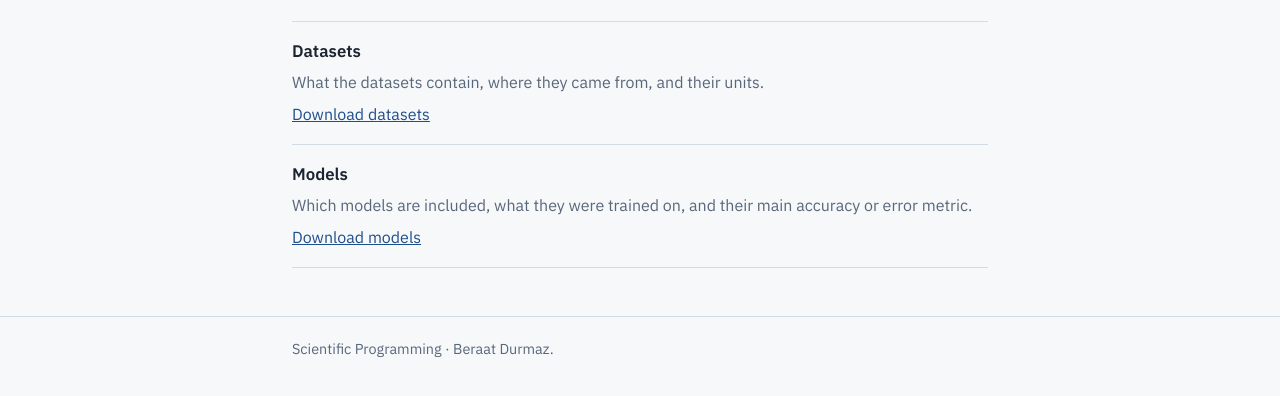
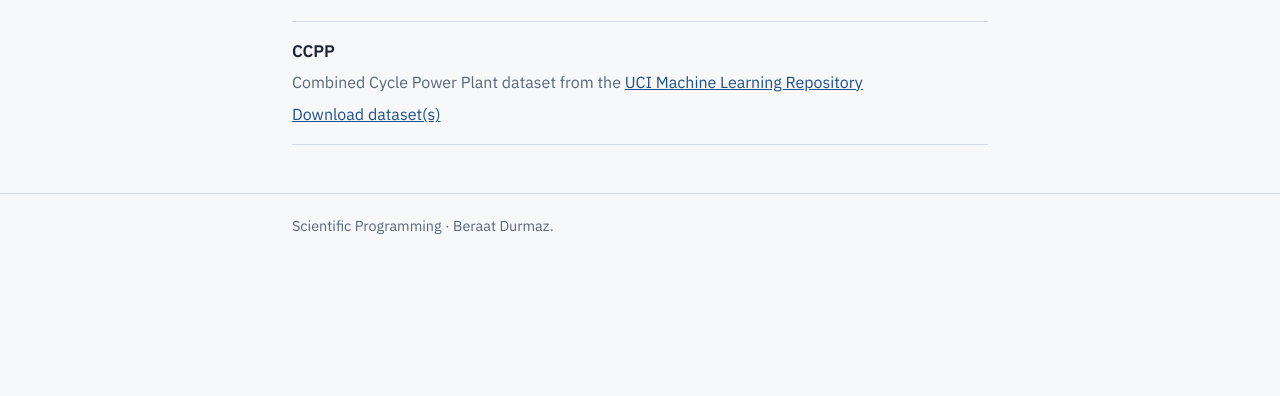
Before and after one commit to nabla00/scientific-programming, a plain HTML site: page data-and-models.html in a window 1280 px wide. Shown: the part 342-738 px from the top of the page. Drawn offline with Linux system fonts and the light colour scheme.

Commit message:
Added the CCPP dataset, removed non-existent links.

```diff
--- a/data-and-models.html
+++ b/data-and-models.html
@@ -25,14 +25,9 @@
           <p class="lead">Download the datasets and the trained models used in this project.</p>
           <ul class="items">
             <li>
-              <h3>Datasets</h3>
-              <p>What the datasets contain, where they came from, and their units.</p>
-              <div class="links"><a href="data/datasets.zip" download>Download datasets</a></div>
-            </li>
-            <li>
-              <h3>Models</h3>
-              <p>Which models are included, what they were trained on, and their main accuracy or error metric.</p>
-              <div class="links"><a href="models/models.zip" download>Download models</a></div>
+              <h3>CCPP</h3>
+              <p>Combined Cycle Power Plant dataset from the <a href="https://archive.ics.uci.edu/dataset/294/combined+cycle+power+plant">UCI Machine Learning Repository</a></p>
+              <div class="links"><a href="data/datasets.zip" download>Download dataset(s)</a></div>
             </li>
           </ul>
         </div>
```
Also changed, not shown: numerical-problems.html (+2 -8 lines), presentation.html (+2 -0 lines), 1 other file.
